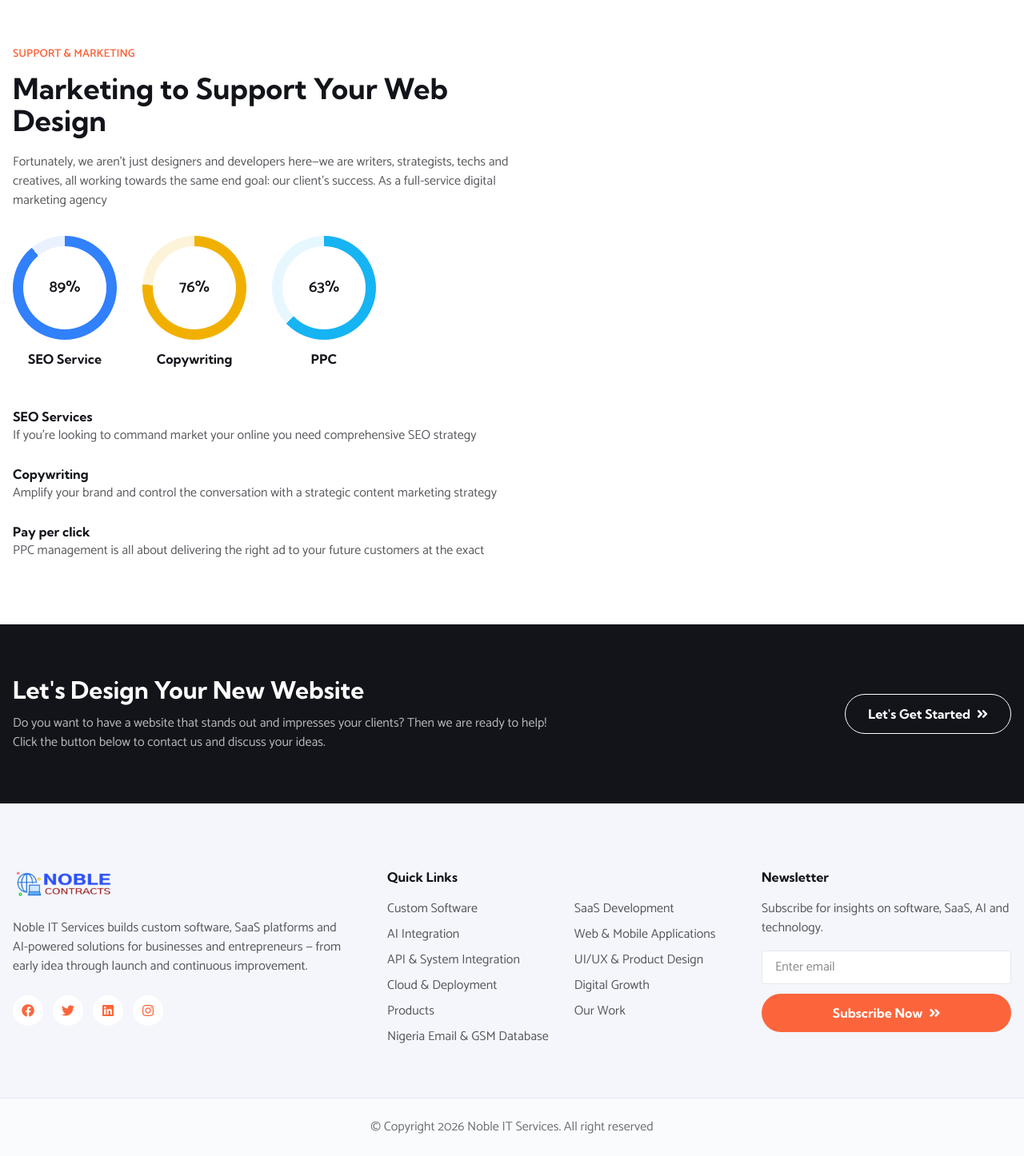
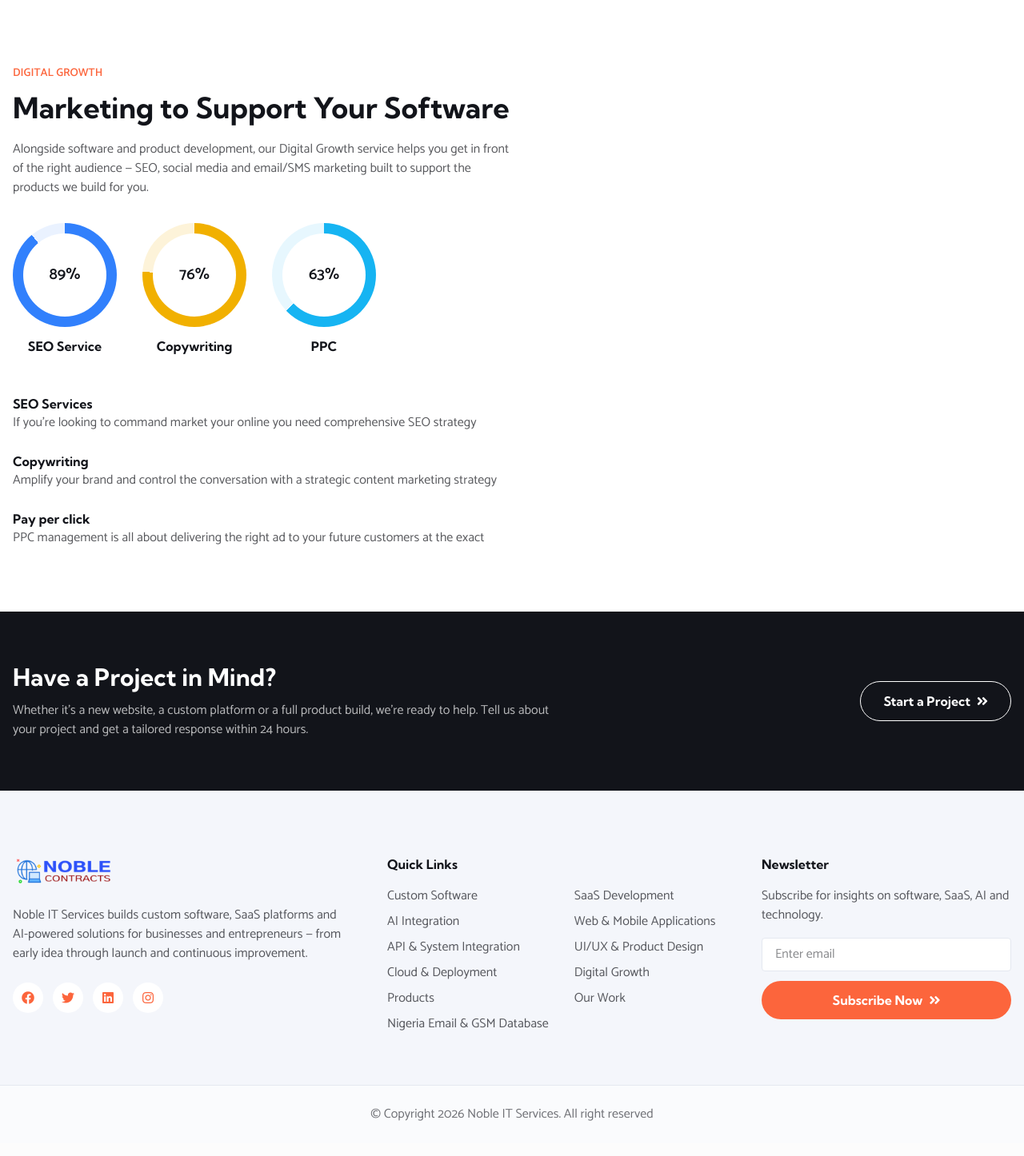
Before and after one commit to noblesomto/noblecontracts-website-laravel, a Laravel app: page /services in a window 1280 px wide. Shown: the part 4043-5489 px from the top of the page at 80% size. After the commit the page ends 5445 px from the top, so only its background shows below. Run offline with Laravel 10, Linux system fonts and the light colour scheme; some libraries are stand-ins or nearby versions; some web fonts are replaced.

Commit message:
Remove leftover theme demo content from services page
Several sections still carried copy straight from the original
Bootstrap theme's demo content, which made false or irrelevant
claims about Noble IT Services:

- "What We Offer Two" pitched WordPress specifically ("used on over
  35% of all websites... most popular CMS in the world") -- Noble
  doesn't position around WordPress. Rewrote to describe the
  company's actual custom web development approach.
- The CTA-two section fabricated a case study and stat for a
  business called "Boya Apartment shortlet services" that Noble has
  no connection to. Replaced with honest copy about the company's
  real 11+ years of experience, pointed at /start-a-project instead
  of the vague /contact-us.
- "Support & Marketing" described the company as "writers,
  strategists, techs and creatives... a full-service digital
  marketing agency," contradicting its core software/SaaS/AI
  identity. Reframed around the actual "Digital Growth" service
  listed elsewhere on the same page.
- The final CTA was scoped narrowly to "website" and linked to
  /contact-us; broadened the copy and pointed it at
  /start-a-project, matching the pattern used on the homepage's
  equivalent section.
- Fixed two broken/garbled leftover sentences in the process-step
  cards (a stray "brand Plans" typo and an incomplete sentence
  fragment in the Development step).

Co-Authored-By: Claude Sonnet 5 <noreply@anthropic.com>
Claude-Session: https://claude.ai/code/session_013rbmC7wrN2zVUZMfn4pQKU

```diff
--- a/resources/views/frontend/services.blade.php
+++ b/resources/views/frontend/services.blade.php
@@ -86,9 +86,9 @@
     <div class="container-nb">
         <div class="flex flex-wrap gap-6 justify-center">
             @foreach ([
-                ['icon' => 'flaticon-idea', 'title' => 'Make Strategy', 'text' => 'Define objective brand Plans, keyword research & positioning strategy.', 'color' => '#3180fc'],
+                ['icon' => 'flaticon-idea', 'title' => 'Make Strategy', 'text' => 'Define clear objectives, research your market and shape a strategy for the build ahead.', 'color' => '#3180fc'],
                 ['icon' => 'flaticon-graphic-design', 'title' => 'Website Design', 'text' => 'We settle on some initial design drafts for website & choose one concept.', 'color' => '#16b4f2'],
-                ['icon' => 'flaticon-coding-2', 'title' => 'Development', 'text' => 'To make the content, information architecture, visual design all work', 'color' => '#f1b000'],
+                ['icon' => 'flaticon-coding-2', 'title' => 'Development', 'text' => 'We bring the content, information architecture and visual design together into a working product.', 'color' => '#f1b000'],
                 ['icon' => 'flaticon-checklist', 'title' => 'Project Testing', 'text' => 'Our team of experts are always available for any updates you may need.', 'color' => '#8400ff'],
                 ['icon' => 'flaticon-goal', 'title' => 'Project Launch', 'text' => 'We launch, monitor and stay on hand for the improvements that follow.', 'color' => '#ff7506'],
             ] as $item)
@@ -118,11 +118,11 @@
             <div class="w-full lg:w-[calc(50%-3rem)]" data-reveal>
                 <span class="text-accent uppercase text-sm font-semibold">What We Offer</span>
                 <h2 class="text-3xl md:text-4xl font-bold mt-3 mb-5">Web Design & Development</h2>
-                <p class="text-ink/70">The easy-to-use, search engine friendly, flexible development platform is currently used on over 35% of all websites. WordPress provides a user friendly content mana gement system (CMS), that allows you to easily make changes on the fly</p>
+                <p class="text-ink/70">We design and build fast, secure websites and web platforms tailored to how your business actually works &mdash; from marketing sites to full web applications &mdash; rather than squeezing you into a one-size-fits-all template.</p>
                 <ul class="list-style-four text-ink/70 mt-4 mb-6">
-                    <li>Easy to edit & Search engine friendly</li>
-                    <li>Highly customizable</li>
-                    <li>Most popular CMS in the world</li>
+                    <li>Built around your workflow, not a template</li>
+                    <li>SEO-friendly from the ground up</li>
+                    <li>Easy for your team to manage and update</li>
                 </ul>
                 <a href="/web-development" class="theme-btn">Learn More <i class="fas fa-angle-double-right"></i></a>
             </div>
@@ -162,9 +162,9 @@
                 <img src="{{ asset('frontend/images/about/cta.png') }}" alt="CTA" class="rounded-lg w-full">
             </div>
             <div class="w-full lg:w-[calc(50%-2rem)]" data-reveal>
-                <h2 class="text-2xl md:text-3xl font-bold mb-5">Very Much 91.50% Increase in Organic Traffic</h2>
-                <p class="text-white/80">Boya Apartment shortlet services started with wanting a new website. After working with our team, they've now expanded their strategy with us into several facets of digital marketing and have seen optimal growth.</p>
-                <a href="/contact-us" class="theme-btn mt-6" style="background:#fff;color:var(--color-accent);">Create Your Website <i class="fas fa-angle-double-right"></i></a>
+                <h2 class="text-2xl md:text-3xl font-bold mb-5">Ready to Bring Your Project to Life?</h2>
+                <p class="text-white/80">With over 11 years building custom software, SaaS platforms and AI-powered solutions, we help you move from idea to a real, working product &mdash; with a scope and timeline you can trust.</p>
+                <a href="/start-a-project" class="theme-btn mt-6" style="background:#fff;color:var(--color-accent);">Start a Project <i class="fas fa-angle-double-right"></i></a>
             </div>
         </div>
     </div>
@@ -176,9 +176,9 @@
     <div class="container-nb">
         <div class="flex flex-wrap justify-between items-center gap-12">
             <div class="w-full lg:w-1/2" data-reveal>
-                <span class="text-accent uppercase text-sm font-semibold">Support &amp; Marketing</span>
-                <h2 class="text-3xl md:text-4xl font-bold mt-3 mb-5">Marketing to Support Your Web Design</h2>
-                <p class="text-ink/70 mb-8">Fortunately, we aren't just designers and developers here&mdash;we are writers, strategists, techs and creatives, all working towards the same end goal: our client's success. As a full-service digital marketing agency</p>
+                <span class="text-accent uppercase text-sm font-semibold">Digital Growth</span>
+                <h2 class="text-3xl md:text-4xl font-bold mt-3 mb-5">Marketing to Support Your Software</h2>
+                <p class="text-ink/70 mb-8">Alongside software and product development, our Digital Growth service helps you get in front of the right audience &mdash; SEO, social media and email/SMS marketing built to support the products we build for you.</p>
                 <div class="flex flex-wrap gap-8">
                     <div class="text-center">
                         <div class="circle-progress-v2" data-percent="89" data-color="#3180fc" data-empty-color="#eaf2ff">
@@ -225,10 +225,10 @@
 <section class="bg-ink text-white py-16">
     <div class="container-nb flex flex-wrap items-center justify-between gap-8" data-reveal>
         <div class="max-w-2xl">
-            <h2 class="text-2xl md:text-3xl font-bold">Let's Design Your New Website</h2>
-            <p class="mt-3 text-white/70">Do you want to have a website that stands out and impresses your clients? Then we are ready to help! Click the button below to contact us and discuss your ideas.</p>
+            <h2 class="text-2xl md:text-3xl font-bold">Have a Project in Mind?</h2>
+            <p class="mt-3 text-white/70">Whether it's a new website, a custom platform or a full product build, we're ready to help. Tell us about your project and get a tailored response within 24 hours.</p>
         </div>
-        <a href="/contact-us" class="theme-btn" style="background:transparent;border:1px solid #fff;">Let's Get Started <i class="fas fa-angle-double-right"></i></a>
+        <a href="/start-a-project" class="theme-btn" style="background:transparent;border:1px solid #fff;">Start a Project <i class="fas fa-angle-double-right"></i></a>
     </div>
 </section>
 <!-- Call to Action Area End -->
```
